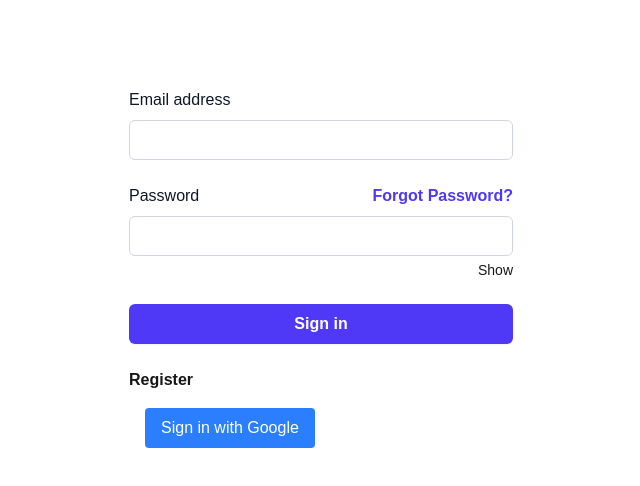
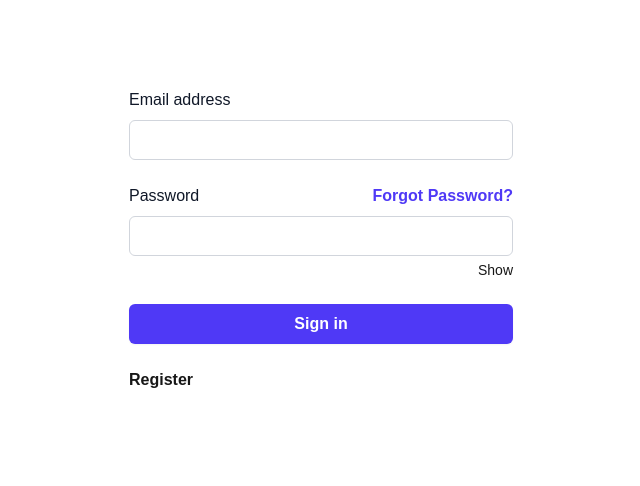
Before and after one commit to sandeeepgithub/auth-fe, a Next.js app: page /login in a window 1280 px wide. Shown: the top 486 px of the page, without its empty margins (319-959 px from the left). Built offline with nearby package versions, Linux system fonts and the light colour scheme; no server answers.

Commit message:
removed auth

```diff
--- a/app/api/auth/[...nextauth]/route.js
+++ /dev/null
@@ -1,32 +0,0 @@
-import NextAuth from "next-auth";
-import GoogleProvider from "next-auth/providers/google";
-import axios from "axios";
-
-const handler = NextAuth({
-  providers: [
-    GoogleProvider({
-      clientId: process.env.GOOGLE_CLIENT_ID,
-      clientSecret: process.env.GOOGLE_CLIENT_SECRET,
-    }),
-  ],
-  callbacks: {
-    async signIn({ user }) {
-      try {
-        await axios.post(`${process.env.NEXT_PUBLIC_BACKEND_URL}/auth/signup`, {
-          name: user.name,
-          email: user.email,
-          image: user.image,
-        });
-        return true;
-      } catch (err) {
-        console.error("SignIn error:", err?.response?.data || err);
-        return false;
-      }
-    },
-    async session({ session }) {
-      return session;
-    },
-  },
-});
-
-export { handler as GET, handler as POST };
--- a/app/components/Auth/index.js
+++ /dev/null
@@ -1,9 +0,0 @@
-"use client";
-
-import { SessionProvider } from "next-auth/react";
-
-const AuthProvider = ({ children }) => {
-  return <SessionProvider>{children}</SessionProvider>;
-};
-
-export default AuthProvider;
--- a/app/layout.js
+++ b/app/layout.js
@@ -19,7 +19,7 @@ export default function RootLayout({ children }) {
       <body
         className={`${geistSans.variable} ${geistMono.variable} antialiased`}
       >
-        <AuthProvider>{children}</AuthProvider>
+        {children}
       </body>
     </html>
   );
--- a/app/login/page.js
+++ b/app/login/page.js
@@ -3,14 +3,10 @@ import axios from "axios";
 import Link from "next/link";
 import { useEffect, useState } from "react";
 import { useRouter } from "next/navigation";
-import { signIn, signOut, useSession } from "next-auth/react";
 import LoadingSpinner from "../components/Loading";
 
 const LoginComponent = () => {
   const router = useRouter();
-  const { data: session } = useSession();
-
-  console.log({ session });
 
   const [email, setEmail] = useState("");
   const [password, setPassword] = useState("");
@@ -142,25 +138,6 @@ const LoginComponent = () => {
             <span className="font-semibold">Register</span>
           </Link>
         </form>
-        <div className="p-4">
-          {!session ? (
-            <button
-              onClick={() => signIn("google")}
-              className="px-4 py-2 bg-blue-500 text-white rounded"
-            >
-              Sign in with Google
-            </button>
-          ) : (
-            <div>
-              <button
-                onClick={() => signOut()}
-                className="px-4 py-2 bg-red-500 text-white rounded"
-              >
-                Sign out
-              </button>
-            </div>
-          )}
-        </div>
       </div>
     </div>
   );
```
